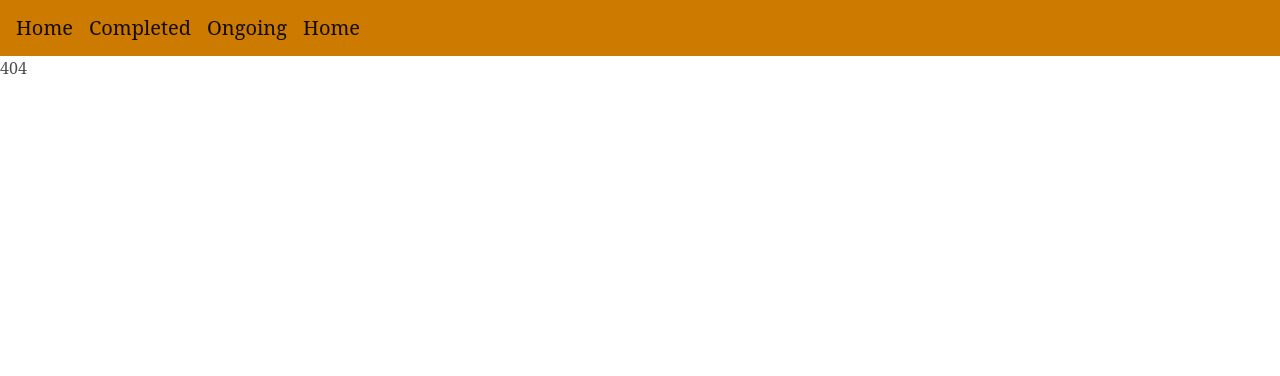
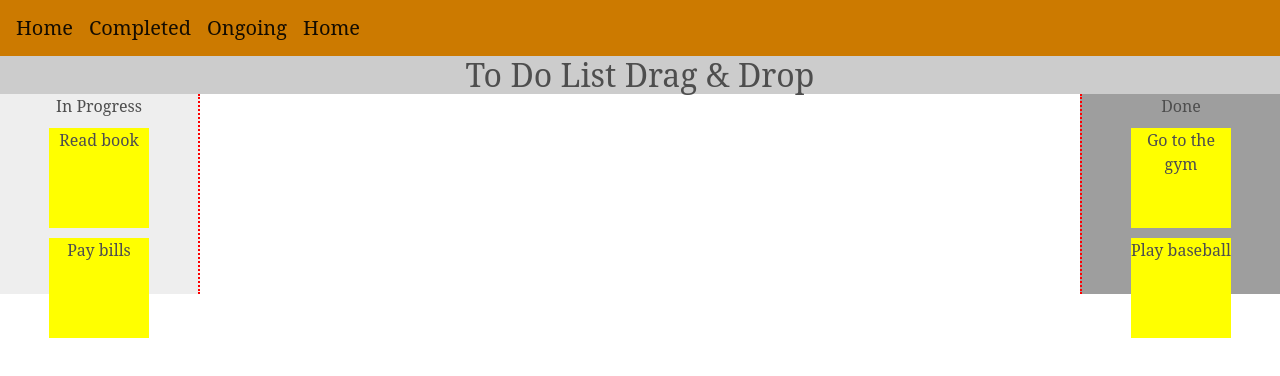
Before and after one commit to aljereno/portfolio-github, a React (Create React App) app: page /testing in a window 1280 px wide. Before the commit this address had no page. Shown: the top 376 px of the page. Built offline with nearby package versions, Linux system fonts and the light colour scheme.

Commit message:
added boilerplate for draggable components

```diff
--- a/src/App.css
+++ b/src/App.css
@@ -43,3 +43,44 @@
   height: 50px;
   margin-bottom: 20px;
 }
+
+/* CSS to define a draggable component */
+
+.drag-container {
+  text-align: center;
+}
+
+.head {
+  display: inline-block;
+  margin: 0;
+  padding: 0;
+  background-color: #CCCCCC;
+  width:100%;
+}
+
+.droppable {
+  position: absolute;
+  width: 200px;
+  height: 200px;
+  right: 0;
+  top: 10;
+  background-color: #9E9E9E;
+  border-left: 2px dotted red;
+}
+
+.draggable {
+  width: 100px;
+  height: 100px;
+  background-color: yellow;
+  margin: 10px auto;
+}
+
+.inProgress {
+  position: absolute;
+  width: 200px;
+  height: 200px;
+  left: 0;
+  top: 10;
+  background-color: #EEEEEE;
+  border-right: 2px dotted red;
+}
--- a/src/App.js
+++ b/src/App.js
@@ -12,6 +12,8 @@ import GenshinScreen from './screens/GenshinScreen';
 import Quarantine from './singlescreens/Quarantine';
 import Entertainment from './screens/Entertainment';
 import Weatherbox from './singlescreens/Weatherbox';
+import TestingScreen from './screens/TestingScreen';
+
 function App() {
   return (
     <BrowserRouter>
@@ -27,6 +29,7 @@ function App() {
         <Route path='/quarantine' exact component={Quarantine}/>
         <Route path='/weatherbox' exact component={Weatherbox}/>
         <Route path='/projectInfo' exact component={ProjectInfo}/>
+        <Route path='/testing' exact component={TestingScreen}/>
         <Route path='/' render={() => <div>404</div>}/>
       </Switch>
     </BrowserRouter>
--- /dev/null
+++ b/src/components/Draggable.js
@@ -0,0 +1,79 @@
+import React, { Component } from 'react';
+import '../App.css';
+
+export default class ToDoDragDropDemo extends Component {
+
+    state = {
+        tasks: [
+          {id: "1", taskName:"Read book",type:"inProgress", backgroundColor: "red"},
+          {id: "2", taskName:"Pay bills", type:"inProgress", backgroundColor:"green"},
+          {id: "3", taskName:"Go to the gym", type:"Done", backgroundColor:"blue"},
+          {id: "4", taskName:"Play baseball", type:"Done", backgroundColor:"green"}
+        ]
+    }
+
+
+    //On the start of clicking an object, console will log which event was picked up
+    onDragStart = (event, taskName) => {
+    	console.log('dragstart on div: ', taskName);
+    	event.dataTransfer.setData("taskName", taskName);
+	}
+
+    //Default behavior would be to snap the event back to its original spot
+	onDragOver = (event) => {
+	    event.preventDefault();
+	}
+
+	onDrop = (event, cat) => {
+	    let taskName = event.dataTransfer.getData("taskName");
+
+	    let tasks = this.state.tasks.filter((task) => {
+	        if (task.taskName === taskName) {
+	            task.type = cat;
+	        }
+	        return task;
+	    });
+
+	    this.setState({
+	        ...this.state,
+	        tasks
+	    });
+	}
+
+	render() {
+		var tasks = {
+	      inProgress: [],
+	      Done: []
+	    }
+
+		this.state.tasks.forEach ((task) => {
+		  tasks[task.type].push(
+		    <div key={task.id}
+		      onDragStart = {(event) => this.onDragStart(event, task.taskName)}
+		      draggable
+		      className="draggable"
+		      style = {{backgroundColor: task.bgcolor}}>
+		      {task.taskName}
+		    </div>
+		  );
+		});
+
+	    return (
+	      <div className="drag-container">
+	        <h2 className="head">To Do List Drag & Drop</h2>
+		    <div className="inProgress"
+	    		onDragOver={(event)=>this.onDragOver(event)}
+      			onDrop={(event)=>{this.onDrop(event, "inProgress")}}>
+	          <span className="group-header">In Progress</span>
+	          {tasks.inProgress}
+	        </div>
+	        <div className="droppable"
+	        	onDragOver={(event)=>this.onDragOver(event)}
+          		onDrop={(event)=>this.onDrop(event, "Done")}>
+	          <span className="group-header">Done</span>
+	          {tasks.Done}
+	        </div>
+	      </div>
+	    );
+  	}
+}
--- a/src/components/NavBar.js
+++ b/src/components/NavBar.js
@@ -2,7 +2,7 @@ import React from 'react';
 import '../styles/globalstyles.css';
 // import Container from "react-bootstrap/Container";
 import Navbar from "react-bootstrap/Navbar";
-import useWindowDimensions from '../components/WindowDimensions'
+// import useWindowDimensions from '../components/WindowDimensions'
 import { Link } from 'react-router-dom';
 
 const NavBar = () => {
--- /dev/null
+++ b/src/screens/TestingScreen.js
@@ -0,0 +1,12 @@
+import React from 'react';
+import Draggable from '../components/Draggable';
+
+const TestingScreen = () => {
+    return (
+        <div>
+            <Draggable/>
+        </div>
+    )
+}
+
+export default TestingScreen;
```
